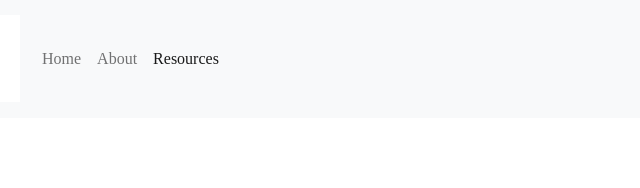
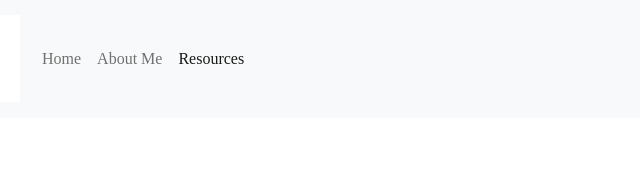
Before and after one commit to RockSeason/github.io, a plain HTML site: page en/resources.html in a window 1280 px wide. Shown: the top 188 px of the page, 114-754 px from the left. Drawn offline with nearby package versions, Linux system fonts and the light colour scheme; a web font is replaced by a local one.

Commit message:
Update resources.html

```diff
--- a/en/resources.html
+++ b/en/resources.html
@@ -26,7 +26,7 @@
                 <a class="nav-link" aria-current="page" href="index.html">Home</a>
               </li>
               <li class="nav-item">
-                <a class="nav-link" aria-current="page" href="presentation.html">About</a>
+                <a class="nav-link" aria-current="page" href="presentation.html">About Me</a>
               </li>
               <li class="nav-item">
                 <a class="nav-link active" aria-current="page" href="#">Resources</a>
```
